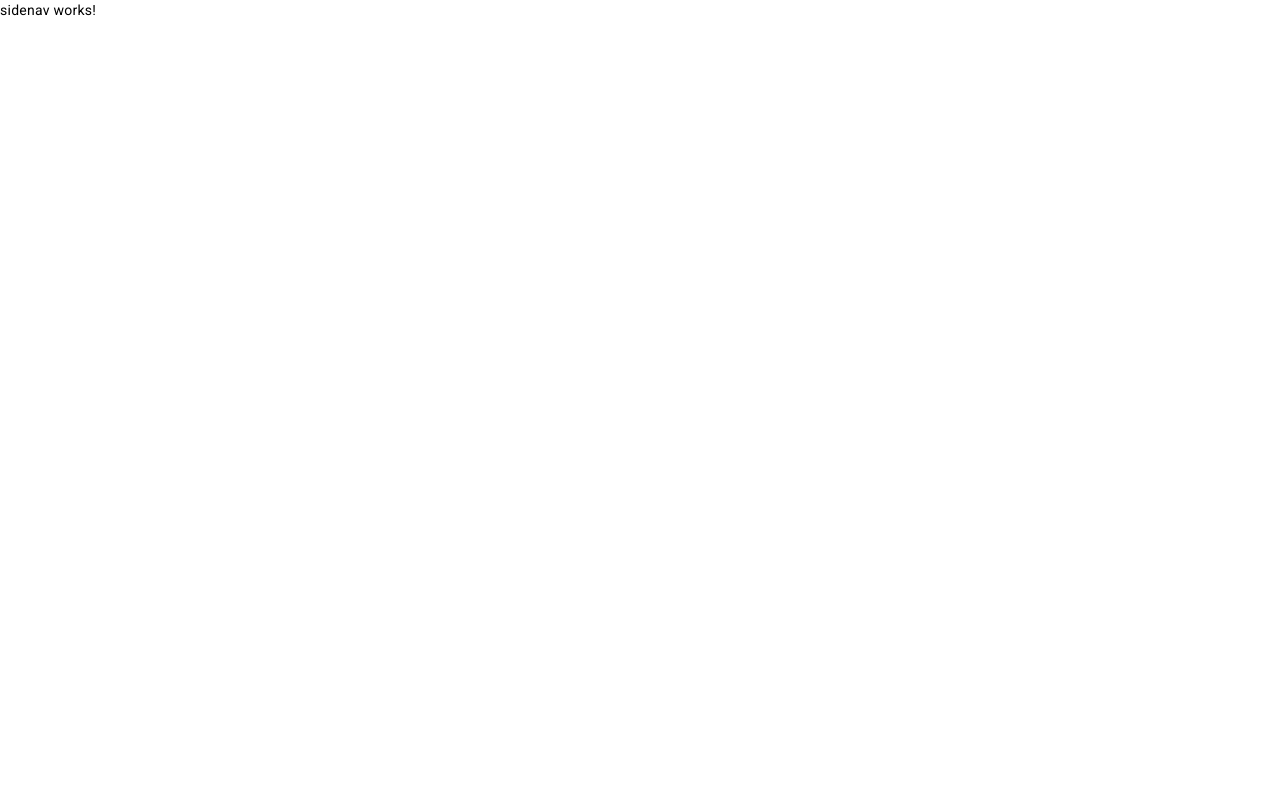
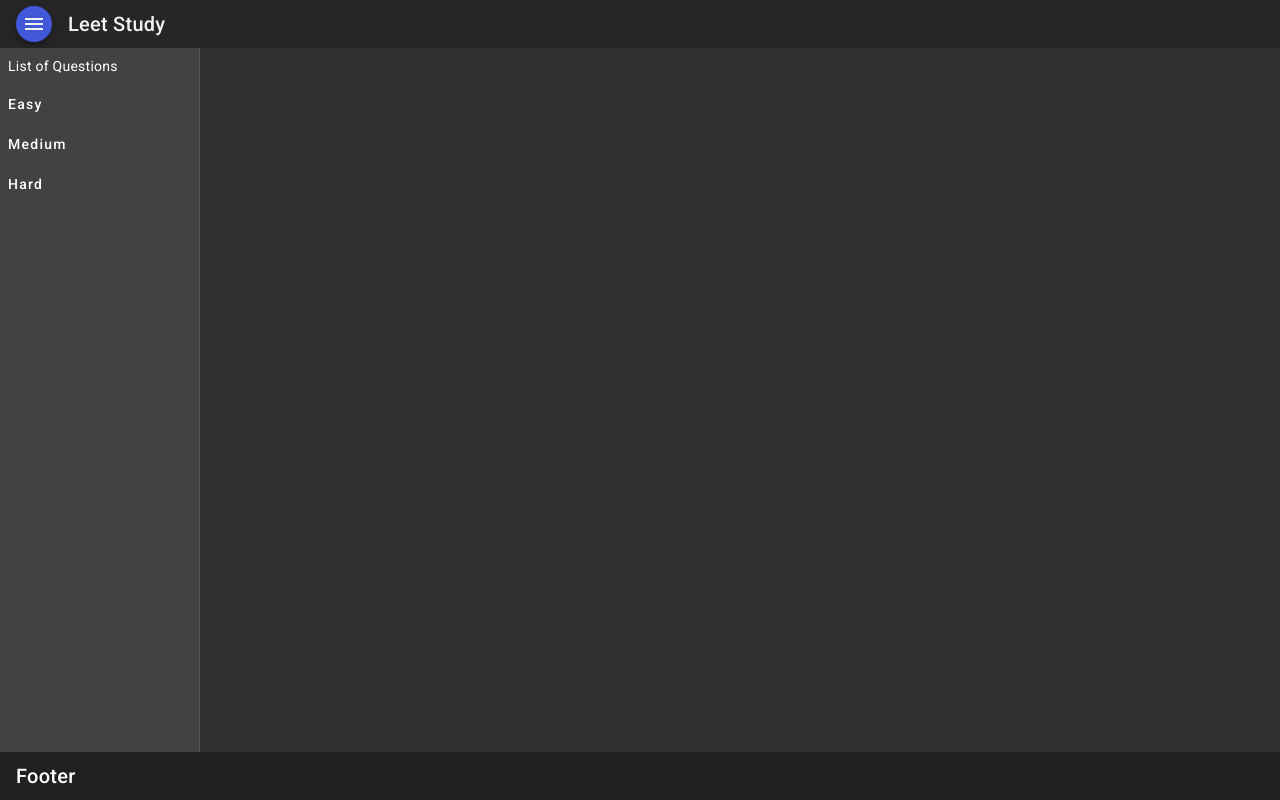
Before and after one commit to claudiorfj/leet-study, an Angular app: page /home in a window 1280 px wide. Before the commit this address led to /. Built offline with nearby package versions, Linux system fonts and the light colour scheme.

Commit message:
add menu list in the sidenav

```diff
--- a/src/app/app.routes.ts
+++ b/src/app/app.routes.ts
@@ -1,3 +1,13 @@
 import {Routes} from '@angular/router';
+import {EasyComponent} from "./pages/questions/easy/easy.component";
+import {AppComponent} from "./app.component";
+import {MediumComponent} from "./pages/questions/medium/medium.component";
+import {HardComponent} from "./pages/questions/hard/hard.component";
 
-export const routes: Routes = [];
+export const routes: Routes = [
+    { path: 'home', component: AppComponent },
+    { path: 'questions/easy', component: EasyComponent },
+    { path: 'questions/medium', component: MediumComponent },
+    { path: 'questions/hard', component: HardComponent },
+    { path: '**', redirectTo: '/home' },
+];
--- a/src/app/components/sidenav/sidenav.component.html
+++ b/src/app/components/sidenav/sidenav.component.html
@@ -1 +1,25 @@
-<p>sidenav works!</p>
+<mat-toolbar class="toolbar">
+    <button class="menu-button" mat-mini-fab (click)="sidenav.toggle()">
+        <mat-icon>menu</mat-icon>
+    </button>
+    <a class="toolbar-title" href="/home">Leet Study</a>
+</mat-toolbar>
+
+<mat-sidenav-container class="sidenav-container">
+    <mat-sidenav #sidenav mode="side" opened class="sidenav">
+        <div class="sidenav-wrapper">
+            <span class="sidenav-title">List of Questions</span>
+            <mat-nav-list class="menu-list">
+                @for (menuItem of menuList; track menuItem) {
+                    <a class="menu-item" mat-button href="{{menuItem.link}}">{{ menuItem.label }}</a>
+                }
+            </mat-nav-list>
+        </div>
+    </mat-sidenav>
+
+    <section>
+        <router-outlet></router-outlet>
+    </section>
+</mat-sidenav-container>
+
+<mat-toolbar class="footer">Footer</mat-toolbar>
--- a/src/app/components/sidenav/sidenav.component.scss
+++ b/src/app/components/sidenav/sidenav.component.scss
@@ -0,0 +1,74 @@
+@import "../../../styles.scss";
+
+.toolbar {
+    position: fixed;
+    height: 48px;
+    background-color: $color-grey;
+}
+
+.toolbar-title {
+    padding: 0 16px;
+    color: $color-white;
+    text-decoration: none;
+}
+
+.menu-button {
+    background-color: $color-main-blue;
+    color: $color-white;
+    height: 36px;
+    width: 36px;
+}
+
+.sidenav-container {
+    position: fixed;
+    top: 48px;
+    bottom: 48px;
+    left: 0;
+    right: 0;
+}
+
+.sidenav {
+    display: flex;
+    align-items: center;
+    justify-content: center;
+    width: 200px;
+}
+
+.sidenav-wrapper {
+    display: flex;
+    align-items: flex-start;
+    justify-content: center;
+    flex-direction: column;
+}
+
+.sidenav-title {
+    padding: 8px;
+    cursor: default;
+}
+
+.menu-list {
+    padding: 0;
+    align-items: center;
+    width: 100%;
+}
+
+.menu-item {
+    display: flex;
+    align-items: center;
+    justify-content: start;
+    width: 100%;
+    height: 40px;
+}
+
+.menu-title-item {
+    text-decoration: none;
+    color: $color-white;
+}
+
+.footer {
+    position: fixed;
+    height: 48px;
+    bottom: 0;
+    left: 0;
+    right: 0;
+}
--- a/src/app/components/sidenav/sidenav.component.ts
+++ b/src/app/components/sidenav/sidenav.component.ts
@@ -1,20 +1,42 @@
 import {Component} from '@angular/core';
-import {FormBuilder} from "@angular/forms";
+import {MatToolbarModule} from "@angular/material/toolbar";
+import {MatSidenavModule} from "@angular/material/sidenav";
+import {MatButtonModule} from "@angular/material/button";
+import {MatInputModule} from "@angular/material/input";
+import {MatIconModule} from "@angular/material/icon";
+import {MatExpansionModule} from "@angular/material/expansion";
+import {MatListModule, MatNavList} from "@angular/material/list";
+import {NgOptimizedImage} from "@angular/common";
+import {RouterLink, RouterLinkActive, RouterOutlet} from "@angular/router";
 
 @Component({
     selector: 'app-sidenav',
     standalone: true,
-    imports: [],
+    imports: [
+        MatToolbarModule,
+        MatSidenavModule,
+        MatButtonModule,
+        MatInputModule,
+        MatIconModule,
+        MatExpansionModule,
+        MatListModule,
+        MatNavList,
+        NgOptimizedImage,
+        RouterLink,
+        RouterLinkActive,
+        RouterOutlet
+    ],
     templateUrl: './sidenav.component.html',
     styleUrl: './sidenav.component.scss'
 })
 export class SidenavComponent {
-    options = this.formBuilder.group({
-        bottom: 0,
-        fixed: false,
-        top: 0,
-    });
 
-    constructor(private formBuilder: FormBuilder) {
+    constructor() {
     }
+
+    menuList = [
+        {label: 'Easy', link: 'questions/easy'},
+        {label: 'Medium', link: 'questions/medium'},
+        {label: 'Hard', link: 'questions/hard'},
+    ];
 }
```
